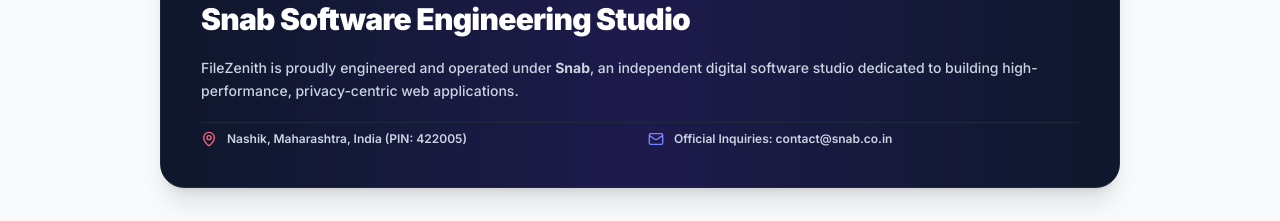
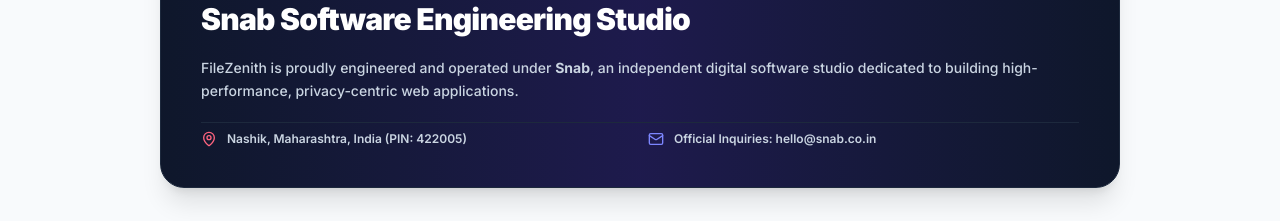
Before and after one commit to AaradhyaproK/pdf, a Next.js app: page /about in a window 1280 px wide. Shown: the part 1680-1901 px from the top of the page. Built offline with nearby package versions, Linux system fonts and the light colour scheme; no server answers.

Commit message:
fix(about): update official inquiries email to hello@snab.co.in

```diff
--- a/app/about/page.tsx
+++ b/app/about/page.tsx
@@ -266,7 +266,7 @@
           </div>
           <div className="flex items-center gap-2.5">
             <Mail className="w-4 h-4 text-indigo-400 shrink-0" />
-            <span>Official Inquiries: contact@snab.co.in</span>
+            <a href="mailto:hello@snab.co.in" className="hover:text-white transition-colors">Official Inquiries: hello@snab.co.in</a>
           </div>
         </div>
       </section>
```
